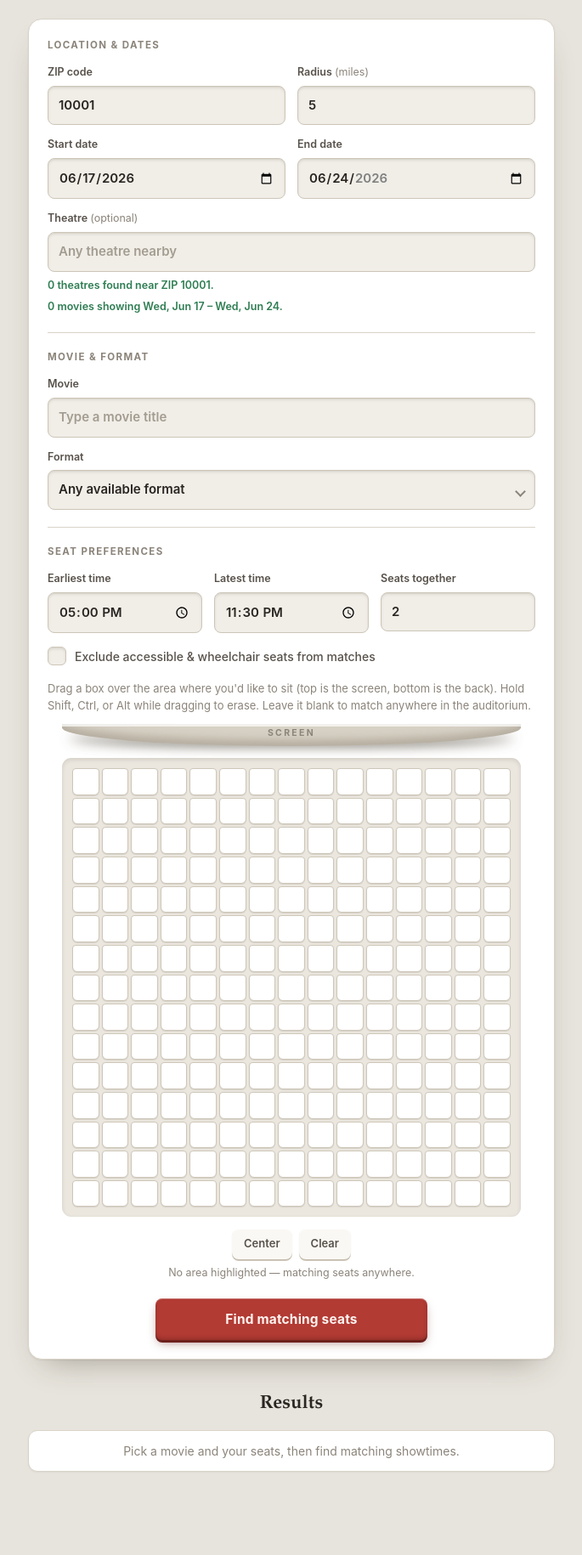
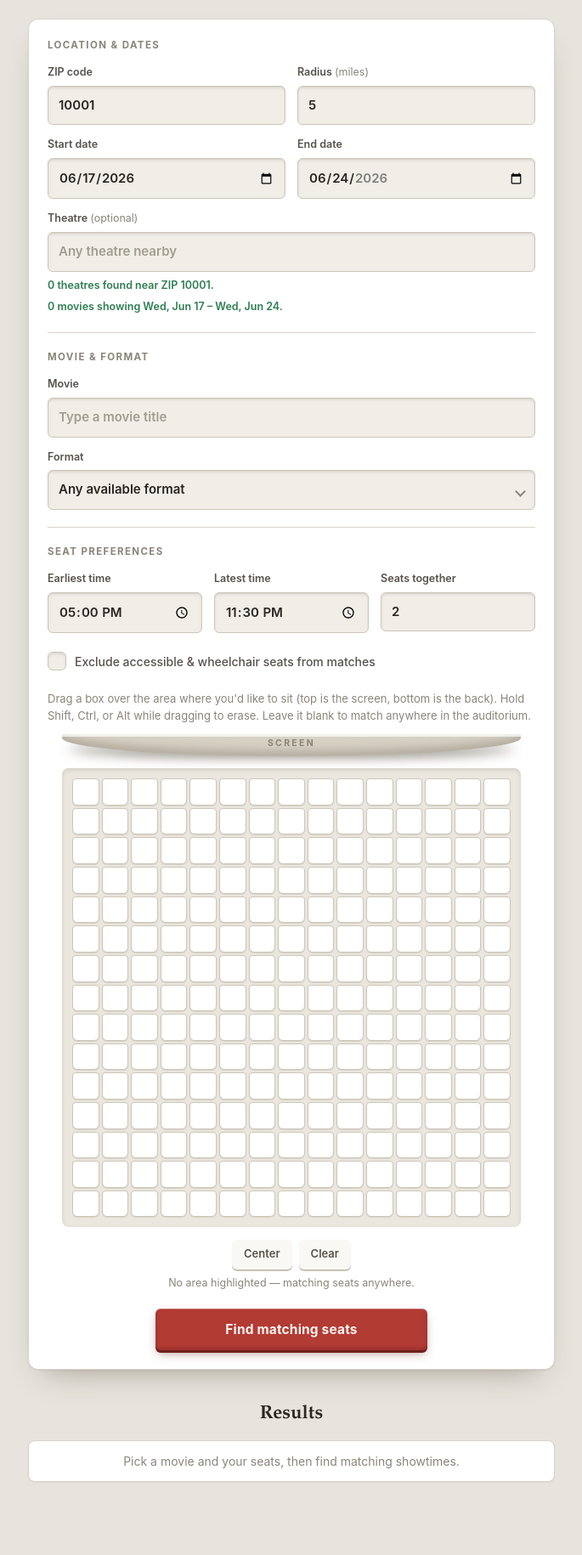
Before and after one commit to ivan-grebe/movieseatfinder, a FastAPI app: page / in a window 1280 px wide. Shown: the part 231-2061 px from the top of the page at 85% size, without its empty margins (297-982 px from the left). Before the commit the page ends 1963 px from the top, so only its background shows below. Run offline with FastAPI, Linux system fonts and the light colour scheme; data that the repository does not hold is empty.

Commit message:
Tighten UI radius and checkbox spacing

```diff
--- a/static/index.html
+++ b/static/index.html
@@ -130,7 +130,7 @@
             </label>
           </div>
 
-          <label class="check" style="margin-top:16px">
+          <label class="check accessible-check">
             <input id="excludeAccessibleInput" type="checkbox">
             <span class="check-box" aria-hidden="true"></span>
             <span>Exclude accessible &amp; wheelchair seats from matches</span>
--- a/static/styles.css
+++ b/static/styles.css
@@ -25,9 +25,9 @@
   --seat-open: #ffffff;
   --seat-taken: #cfc8ba;
 
-  --radius: 16px;
-  --radius-sm: 11px;
-  --radius-xs: 8px;
+  --radius: 12px;
+  --radius-sm: 8px;
+  --radius-xs: 6px;
 
   --sans: -apple-system, BlinkMacSystemFont, "Segoe UI", Roboto, Helvetica, Arial, sans-serif;
   --serif: "Iowan Old Style", "Palatino Linotype", Palatino, Georgia, "Times New Roman", serif;
@@ -269,6 +269,10 @@ button:focus-visible { outline: 2px solid var(--accent); outline-offset: 2px; }
   color: var(--ink-2);
   cursor: pointer;
   user-select: none;
+}
+
+.accessible-check {
+  margin: 22px 0 24px;
 }
 
 .check input { position: absolute; opacity: 0; width: 0; height: 0; }
```
